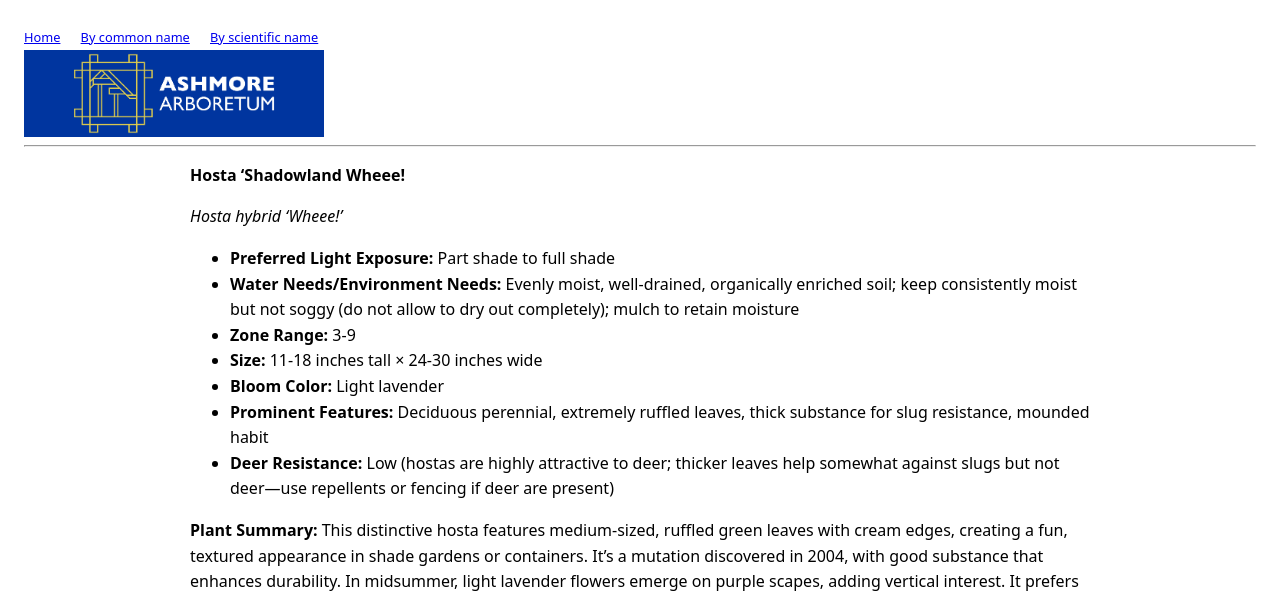
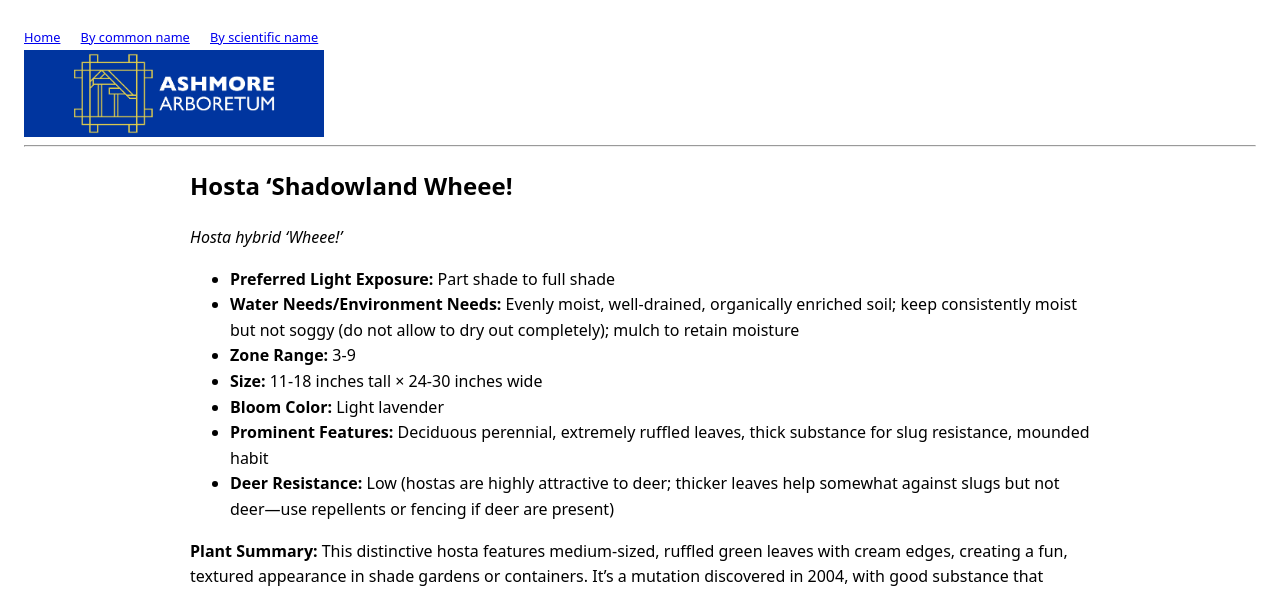
Before and after one commit to AshmoreArboretum/AshmoreArboretumPlants, a Jekyll site: the page built from _plants/hosta-shadowlandwheee.md, in a window 1280 px wide. Shown: the top 594 px of the page. Built offline with Jekyll 4.4.1, drawn with Linux system fonts in a browser that asks for light colours.

```diff
--- a/_plants/hosta-shadowlandwheee.md
+++ b/_plants/hosta-shadowlandwheee.md
@@ -5,8 +5,7 @@ common_name: Hosta - Shadowland Wheee!
 scientific_name: Hosta hybrid 'Wheee!'
 ---
 
-**Hosta 'Shadowland Wheee!**
-
+## Hosta 'Shadowland Wheee!
 *Hosta hybrid 'Wheee!'*
 
 - **Preferred Light Exposure:** Part shade to full shade
```
